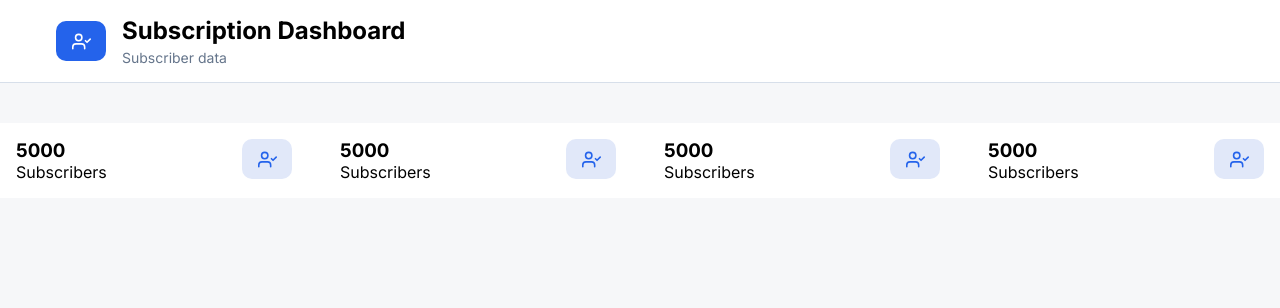
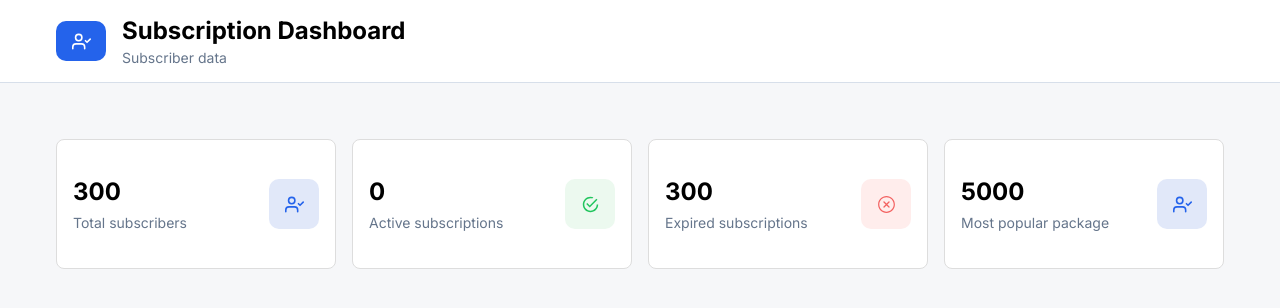
Before and after one commit to rk-codeflow/subscription-dashboard, a React (Vite) app: page / in a window 1280 px wide. Shown: the top 308 px of the page. Built offline with nearby package versions, Linux system fonts and the light colour scheme.

Commit message:
data fetched inside the card component

```diff
--- a/src/components/StatCard/Card.module.scss
+++ b/src/components/StatCard/Card.module.scss
@@ -2,20 +2,39 @@
   display: grid;
   grid-template-columns: repeat(auto-fit, minmax(200px, 1fr));
   gap: 1rem;
-  background-color: white;
+  padding: 1rem 3.5rem;
 
   .card {
     display: flex;
     justify-content: space-between;
+    align-items: center;
     background-color: white;
     border-radius: 8px;
     padding: 1rem;
+    height: 130px;
+    border: 1px solid #ddd;
+
+    &:hover {
+      transition: box-shadow 400ms ease-in-out;
+      box-shadow: 0 4px 6px -1px rgb(0 0 0 / 0.1),
+        0 2px 4px -2px rgb(0 0 0 / 0.1);
+    }
+
+    h3 {
+      font-size: 1.5rem;
+      margin-bottom: 0.5rem;
+    }
+
+    p {
+      font-size: 14px;
+      color: #65758b;
+    }
 
     .icon {
       display: flex;
       justify-content: center;
       align-items: center;
-      height: 40px;
+      height: 50px;
       width: 50px;
       font-size: 19px;
       border-radius: 10px;
--- a/src/components/StatCard/Card.tsx
+++ b/src/components/StatCard/Card.tsx
@@ -1,6 +1,6 @@
 import cardStyles from "./Card.module.scss";
 interface CardProps {
-  value: number;
+  value: number | string;
   title: string;
   icon: React.ReactNode;
   color: string;
--- a/src/components/StatCard/CardGrid.tsx
+++ b/src/components/StatCard/CardGrid.tsx
@@ -1,35 +1,51 @@
 import { FiUserCheck } from "react-icons/fi";
+import { IoMdCheckmarkCircleOutline } from "react-icons/io";
+import { RxCrossCircled } from "react-icons/rx";
 import Card from "./Card";
 import styles from "./Card.module.scss";
+import userSubscriptions from "../../data/subscriptions.json";
+
+// get active subscriptions
+const activeSubscriptions = userSubscriptions.filter((sub) => {
+  const date = new Date(sub.expires_on);
+  return date > new Date();
+}).length;
+
+// get expired subscriptions
+const expiredSubscriptions = userSubscriptions.filter((sub) => {
+  const date = new Date(sub.expires_on);
+  return date < new Date();
+}).length;
+
 const CardGrid = () => {
   return (
     <div className={styles.cardWrapper}>
       <Card
-        title="Subscribers"
-        value={5000}
+        title="Total subscribers"
+        value={userSubscriptions.length}
         icon={<FiUserCheck />}
         color="#2463eb"
         bgColor="#e1e8f9"
       />
 
       <Card
-        title="Subscribers"
-        value={5000}
-        icon={<FiUserCheck />}
-        color="#2463eb"
-        bgColor="#e1e8f9"
+        title="Active subscriptions"
+        value={activeSubscriptions}
+        icon={<IoMdCheckmarkCircleOutline />}
+        color="#21C55D"
+        bgColor="#ECF9EF"
       />
 
       <Card
-        title="Subscribers"
-        value={5000}
-        icon={<FiUserCheck />}
-        color="#2463eb"
-        bgColor="#e1e8f9"
+        title="Expired subscriptions"
+        value={expiredSubscriptions}
+        icon={<RxCrossCircled />}
+        color="#F36160"
+        bgColor="#FFEDEC"
       />
 
       <Card
-        title="Subscribers"
+        title="Most popular package"
         value={5000}
         icon={<FiUserCheck />}
         color="#2463eb"
```
